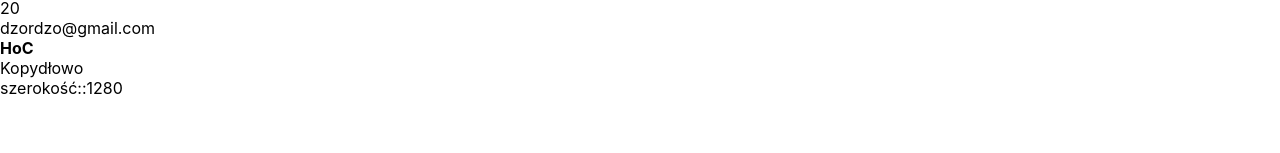
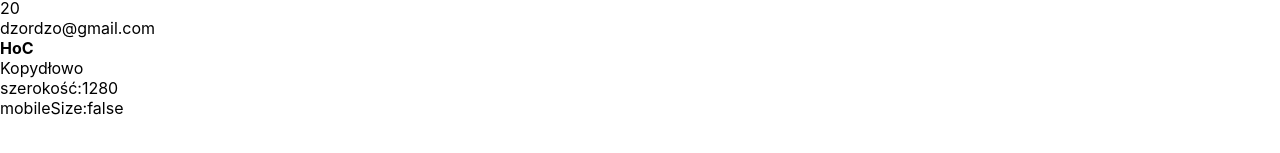
Before and after one commit to hysiu07/poligon, a React (Create React App) app: page /tasks/places in a window 1280 px wide. Shown: the part 507-660 px from the top of the page. Built offline with nearby package versions, Linux system fonts and the light colour scheme.

Commit message:
react advanced

```diff
--- a/src/Tasks/Chapter7/Chapter7.js
+++ b/src/Tasks/Chapter7/Chapter7.js
@@ -3,10 +3,6 @@ import { Link } from 'react-router-dom';
 
 import './chapter7.scss';
 import { PassContext } from './context';
-
-
-
-
 
 export default class Chapter7 extends Component {
 	static contextType = PassContext;
--- a/src/Tasks/Chapter7/components/Places.js
+++ b/src/Tasks/Chapter7/components/Places.js
@@ -23,13 +23,36 @@ function MobileNavItem({ icon, name }) {
 
 function Places(props) {
 	const user = useContext(UserInfo);
-	const { width } = useMobile();
+	const { width, mobileSize } = useMobile();
+
 	return (
 		<div>
 			<div className='chapter7-menu-nav'>
-				<DesktopNavItem name={'Home'} icon={<AiOutlineHome size={'2em'} />} />
-				<DesktopNavItem name={'About'} icon={<FcAbout size={'2em'} />} />
-				<DesktopNavItem name={'Team'} icon={<AiOutlineTeam size={'2em'} />} />
+				{mobileSize ? (
+					<div>
+						<MobileNavItem
+							name={'Home'}
+							icon={<AiOutlineHome size={'2em'} />}
+						/>
+						<MobileNavItem name={'About'} icon={<FcAbout size={'2em'} />} />
+						<MobileNavItem
+							name={'Team'}
+							icon={<AiOutlineTeam size={'2em'} />}
+						/>
+					</div>
+				) : (
+					<div>
+						<DesktopNavItem
+							name={'Home'}
+							icon={<AiOutlineHome size={'2em'} />}
+						/>
+						<DesktopNavItem name={'About'} icon={<FcAbout size={'2em'} />} />
+						<DesktopNavItem
+							name={'Team'}
+							icon={<AiOutlineTeam size={'2em'} />}
+						/>
+					</div>
+				)}
 			</div>
 			<h3>Places funcion-component</h3>
 			<p>{user.name}</p>
@@ -37,7 +60,8 @@ function Places(props) {
 			<p>{user.email}</p>
 			<h4>HoC</h4>
 			<p>{props.city}</p>
-			<p>szerokość::{width}</p>
+			<p>szerokość:{width}</p>
+			<p>mobileSize:{mobileSize ? 'true' : 'false'}</p>
 		</div>
 	);
 }
--- a/src/Tasks/Chapter7/useMobile.js
+++ b/src/Tasks/Chapter7/useMobile.js
@@ -1,19 +1,6 @@
 import { useState, useEffect } from 'react';
 
 function useMobile() {
-	// const checkSize = () => {
-	// 	if (width > 1024) {
-	// 		setSize({
-	// 			...width,
-	// 			mobileSize: false,
-	// 		});
-	// 	} else {
-	// 		setSize({
-	// 			...width,
-	// 			mobileSize: true,
-	// 		});
-	// 	}
-	// };
 	const [{ width, mobileSize }, setSize] = useState({
 		width: window.innerWidth,
 		mobileSize: null,
@@ -22,16 +9,17 @@ function useMobile() {
 		const resize = () => {
 			setSize({
 				width: window.innerWidth,
-				mobileSize: (width > 1024 ? true : false),
+				mobileSize: window.innerWidth < 1024 ? true : false,
 			});
 		};
 
 		window.addEventListener('resize', resize);
+
 		return () => {
 			window.removeEventListener('resize', resize);
 		};
 	}, [setSize]);
-	console.log(mobileSize);
-	return { width };
+
+	return { width, mobileSize };
 }
 export default useMobile;
```
